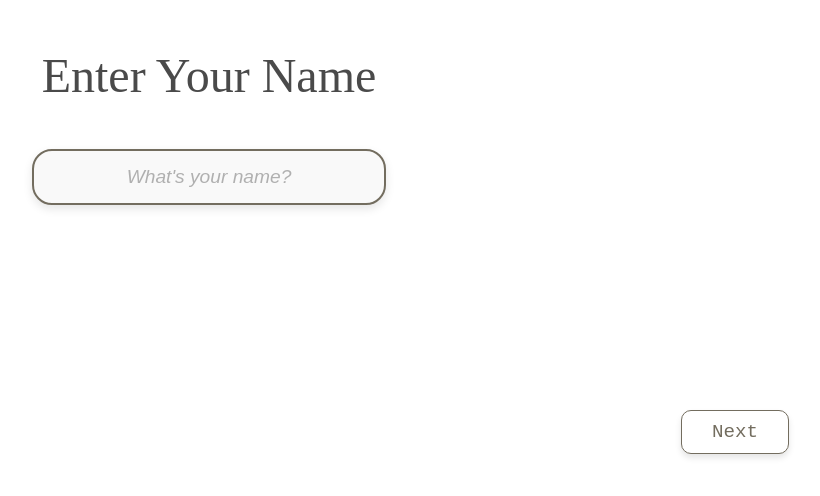
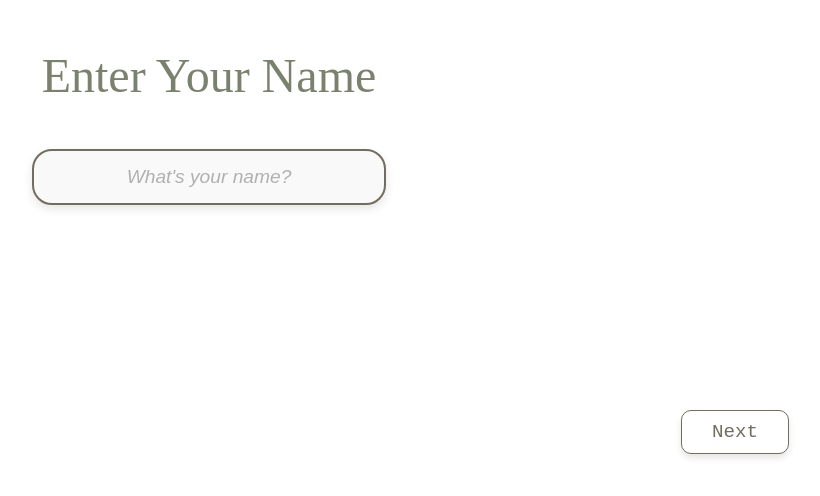
Before and after one commit to Katsukingmax/today, a React (Create React App) app: page /name-input in a window 1280 px wide. Shown: the part 286-782 px from the top of the page, without its empty margins (431-1251 px from the left). Built offline with nearby package versions, Linux system fonts and the light colour scheme; a web font is replaced by a local one.

Commit message:
Update NameInput.css

```diff
--- a/src/components/NameInput/NameInput.css
+++ b/src/components/NameInput/NameInput.css
@@ -17,7 +17,7 @@
     font-family: 'Baskerville';
     font-size: 3rem;
     margin-bottom: 30px;
-    color: #4a4a4a;
+    color: #7a826e ;
 }
 
 .nameinput-form {
@@ -37,7 +37,7 @@
 .nameinput-input {
     padding: 10px;
     font-size: 1.2rem;
-    border: 1px solid #736d5f;
+    border: 1px solid #7a826e ;
     border-radius: 10px;
     width: 60%;
     box-shadow: 0 4px 6px rgba(0, 0, 0, 0.1);
@@ -50,7 +50,7 @@
     box-shadow: 0 4px 10px rgba(0, 0, 0, 0.2);
 }
 
-.nameinput-field {
+.nameinput-field { /* Matches with JSX class */
     padding: 15px;
     font-size: 1.2rem;
     border: 2px solid #736d5f;
@@ -69,7 +69,7 @@
 }
 
 .nameinput-field:focus {
-    border-color: #6a82fb;
+    border-color: #aeb6df;
     background-color: #fff;
     box-shadow: 0 6px 20px rgba(0, 0, 0, 0.2);
     transform: scale(1.05);
```
